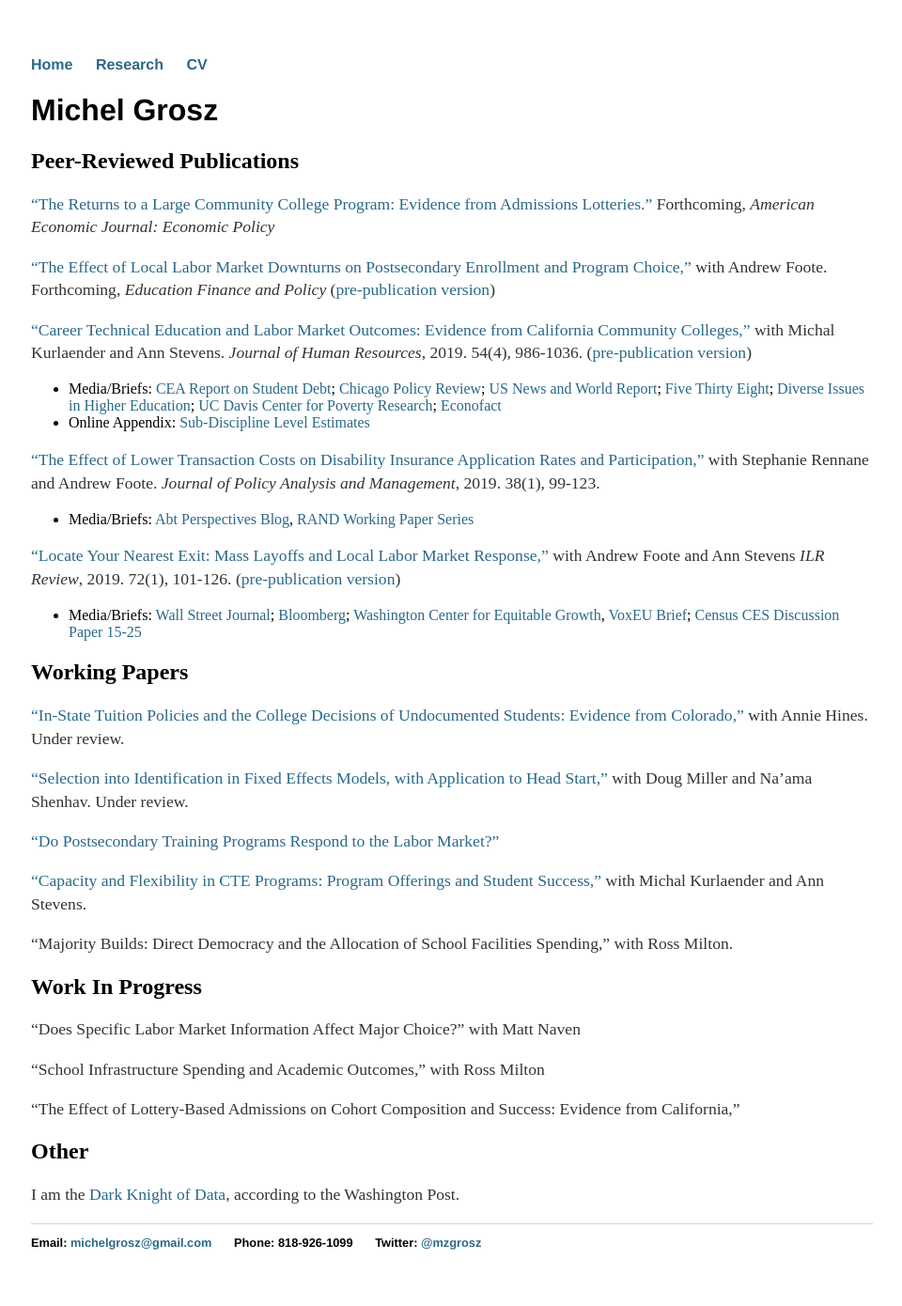
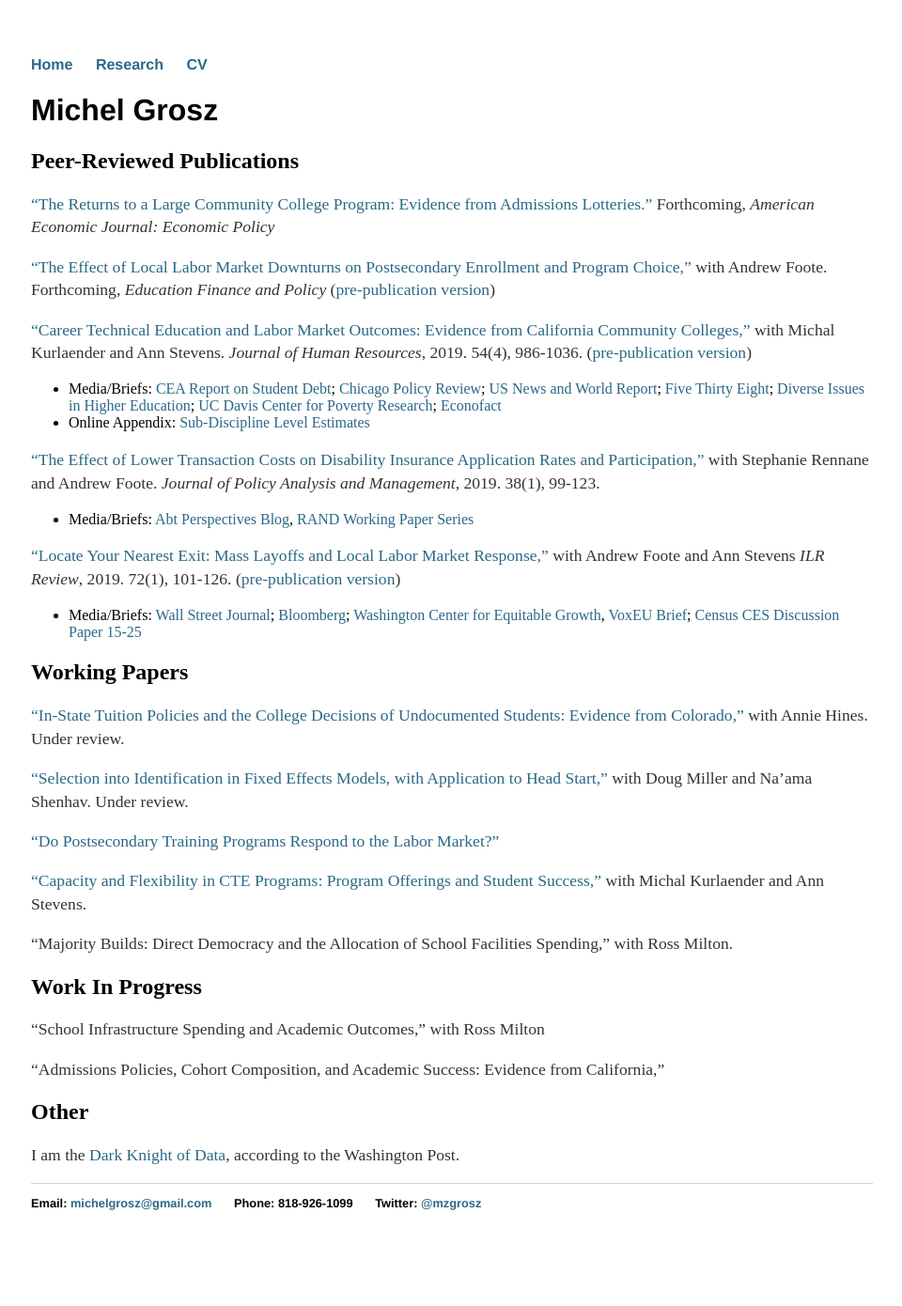
Before and after one commit to mzgrosz/mzgrosz.github.io, a Jekyll site: the page built from research/index.md, in a window 1280 px wide. Shown: the whole page at 94% size, without its empty margins (159-1119 px from the left). Built offline with Jekyll 4.4.1, drawn with Linux system fonts in a browser that asks for light colours; after the commit the page ends 1348 px from its top, so only the background shows below that.

Commit message:
Update index.md

```diff
--- a/research/index.md
+++ b/research/index.md
@@ -40,11 +40,9 @@ title: Michel Grosz
 
 ## Work In Progress
 
-"Does Specific Labor Market Information Affect Major Choice?" with Matt Naven
-
 "School Infrastructure Spending and Academic Outcomes," with Ross Milton
 
-"The Effect of Lottery-Based Admissions on Cohort Composition and Success: Evidence from California,"
+"Admissions Policies, Cohort Composition, and Academic Success: Evidence from California,"
 
 ## Other
 
```
